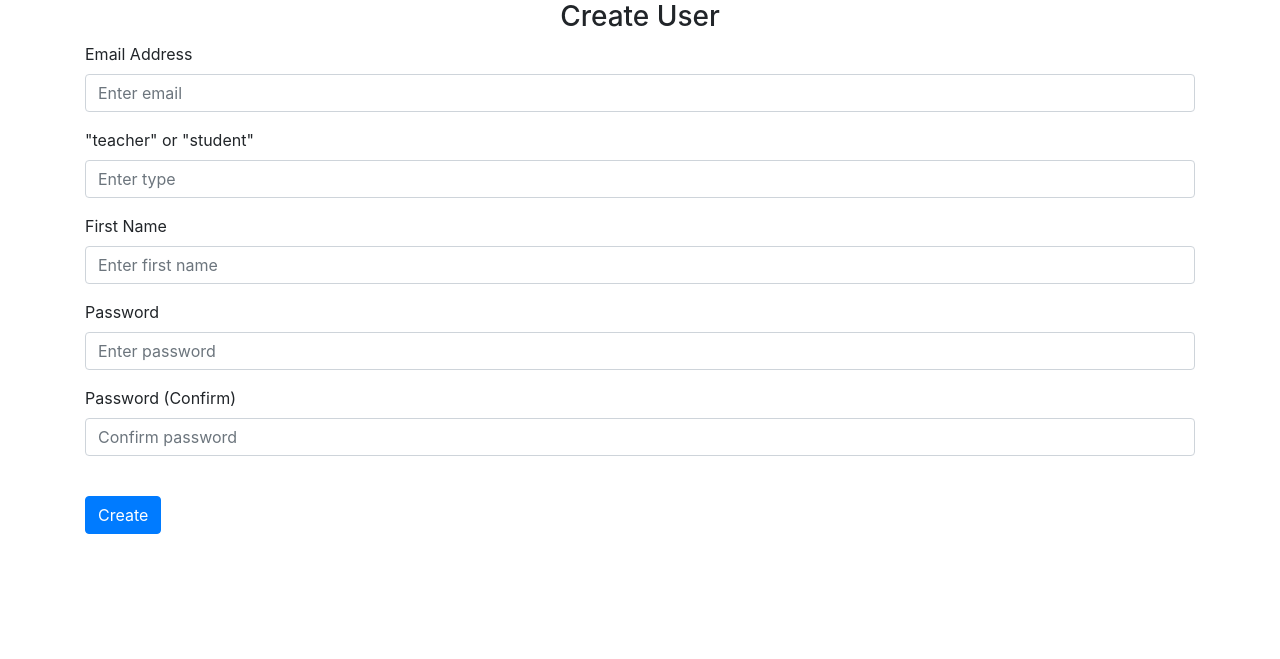
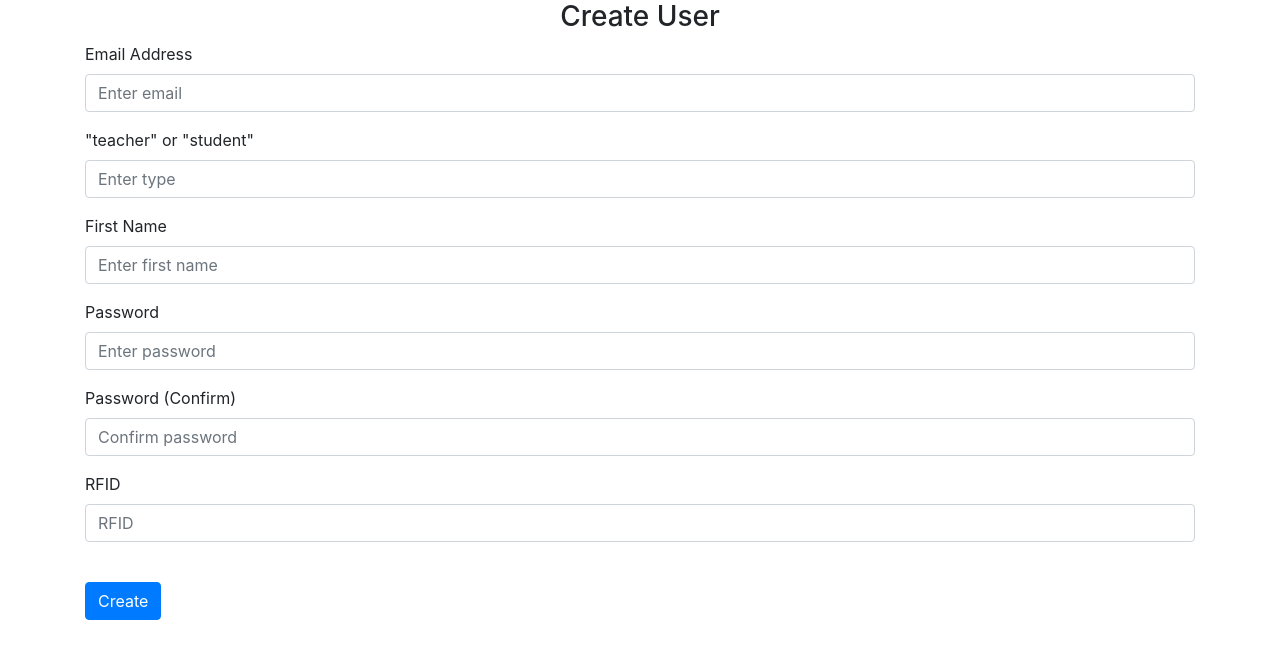
Before and after one commit to mehmed-damak/Attendease, a Flask app: page /sign-up in a window 1280 px wide. Shown: the part 56-715 px from the top of the page. Run offline with Flask 3, Linux system fonts and the light colour scheme; some libraries are stand-ins or nearby versions.

Commit message:
Allow for post request to rfid to add presences

```diff
--- a/website/auth.py
+++ b/website/auth.py
@@ -51,11 +51,15 @@ def signup():
         firstName = request.form.get('firstName')
         password1 = request.form.get('password1')
         password2 = request.form.get('password2')
+        rfid=request.form.get('RFID')
         role = request.form.get('usertype')
 
+        user1 = User.query.filter_by(rfid=rfid).first()
         user = User.query.filter_by(email=email).first()
         if user:
             flash('email exists', category='error')
+        if user1:
+            flash('rfid already exits', category='error')
         elif len(email)<4:
             flash('email small', category='error')
         elif role != 'teacher' and role !='student':
--- a/website/models.py
+++ b/website/models.py
@@ -18,8 +18,9 @@ class User(db.Model, UserMixin):
     firstName = db.Column(db.String(150))
     #notes = db.relationship('Note')
     role = db.Column(db.String(50))
-    rfid = db.Column(db.Integer, unique=True)
+    rfid = db.Column(db.String(30), unique=True)
     courses = db.relationship('Course', secondary='user_course', back_populates='users')
+    attendance = db.Column(db.Integer)
 
 class Course(db.Model):
     id = db.Column(db.Integer, primary_key=True)
--- a/website/templates/signup.html
+++ b/website/templates/signup.html
@@ -53,7 +53,16 @@
           placeholder="Confirm password"
         />
     </div>
-
+    <div class="form-group">
+      <label for="RFID">RFID</label>
+      <input
+        type="RFID"
+        class="form-control"
+        id="RFID"
+        name="RFID"
+        placeholder="RFID"
+      />
+    </div>
     <br />
     <button type="submit" class="btn btn-primary">Create</button>
 </form>
```
Also changed, not shown: website/views.py (+12 -1 lines), instance/database.db.
